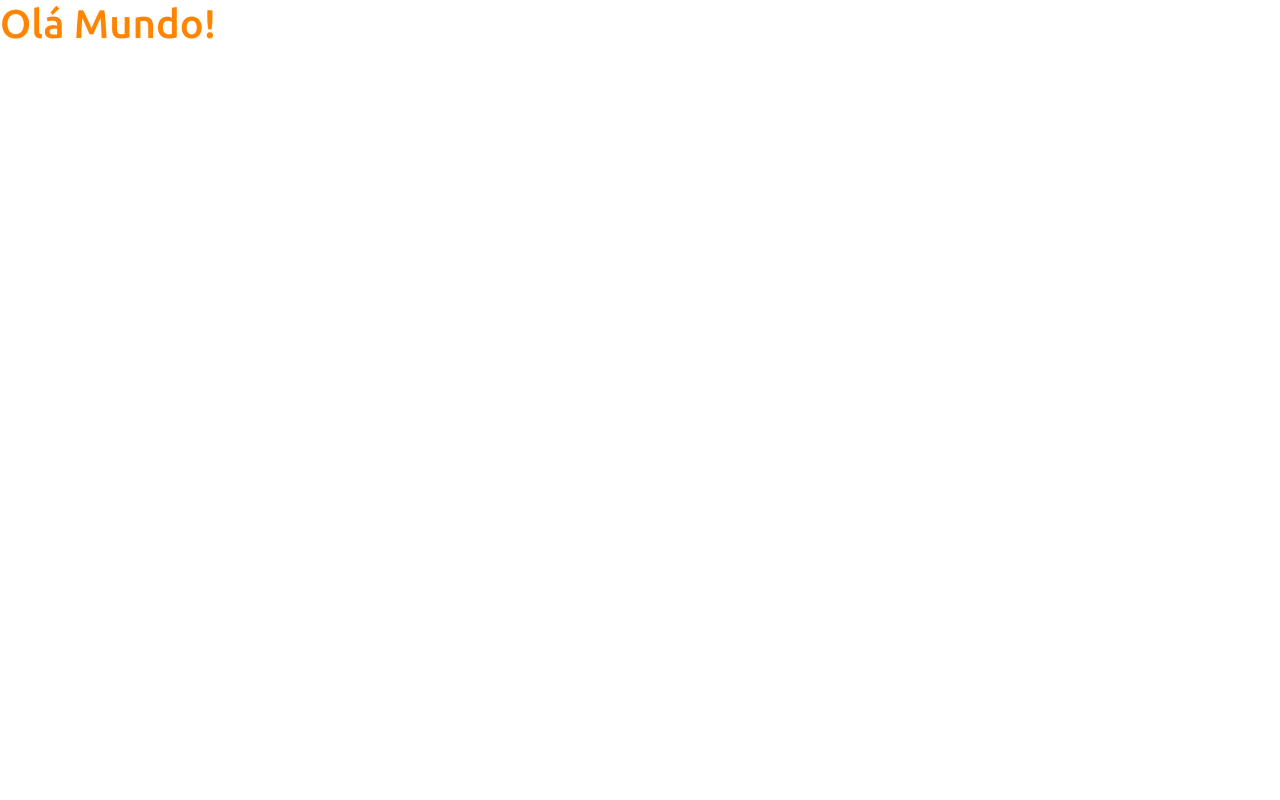
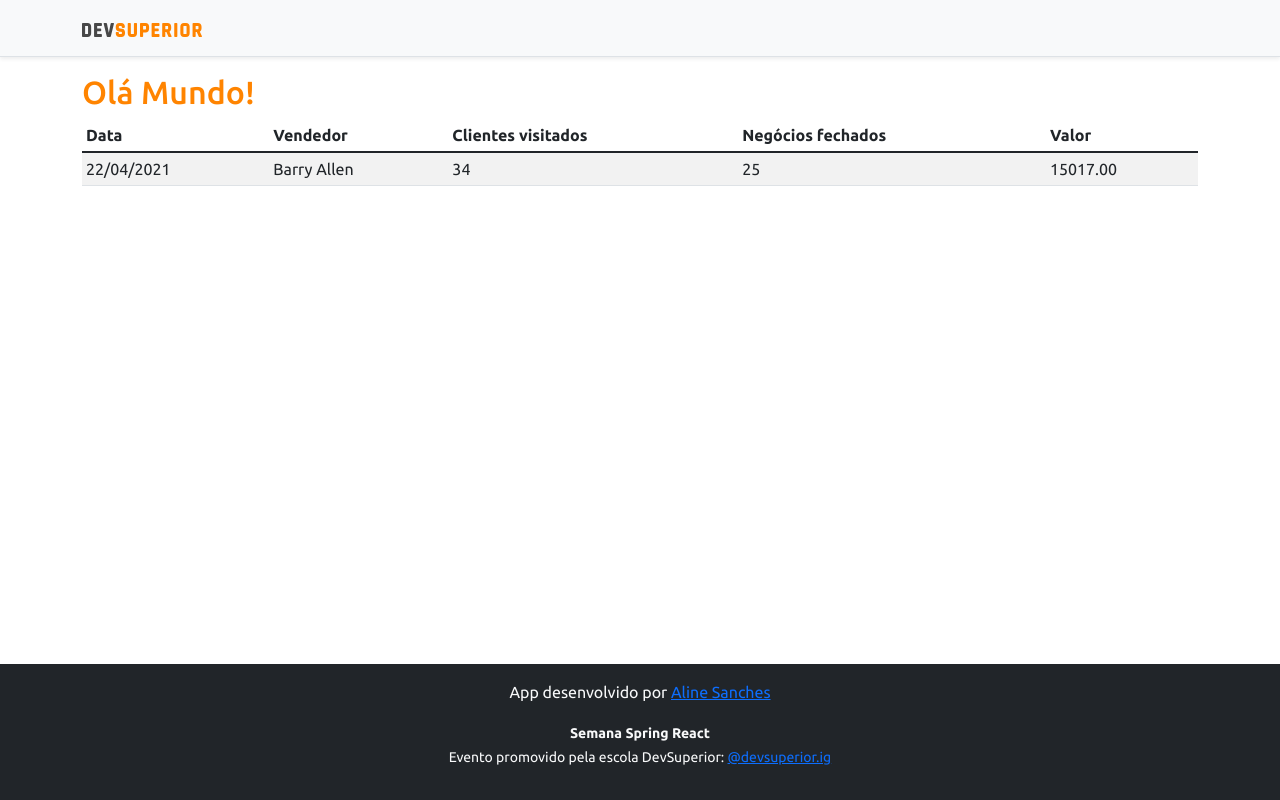
Before and after one commit to sanchesaline6/projeto-sds3, a React (Create React App) app in the folder frontend/: page / in a window 1280 px wide. Built offline with nearby package versions, Linux system fonts and the light colour scheme.

Commit message:
Basic static components

```diff
--- a/frontend/src/App.tsx
+++ b/frontend/src/App.tsx
@@ -1,8 +1,18 @@
+import DataTable from "components/DataTable";
+import Footer from "components/Footer";
+import Navbar from "components/NavBar";
+
 function App() {
   return (
-    <div>
-      <h1 className="text-primary">Olá Mundo!</h1>
-    </div>
+    <>
+      <Navbar />
+      <div className="container">
+        <h2 className="text-primary">Olá Mundo!</h2>
+
+        <DataTable />
+      </div>
+      <Footer />
+    </>
   );
 }
 
--- /dev/null
+++ b/frontend/src/components/DataTable/index.tsx
@@ -0,0 +1,29 @@
+function DataTable() {
+    return (
+        <div className="table-responsive">
+    <table className="table table-striped table-sm">
+        <thead>
+            <tr>
+                <th>Data</th>
+                <th>Vendedor</th>
+                <th>Clientes visitados</th>
+                <th>Negócios fechados</th>
+                <th>Valor</th>
+            </tr>
+        </thead>
+        <tbody>
+            <tr>
+                <td>22/04/2021</td>
+                <td>Barry Allen</td>
+                <td>34</td>
+                <td>25</td>
+                <td>15017.00</td>
+            </tr>
+        </tbody>
+    </table>
+</div>
+
+    );
+}
+
+export default DataTable;
--- /dev/null
+++ b/frontend/src/components/Footer/index.tsx
@@ -0,0 +1,14 @@
+function Footer() {
+    return (
+        <footer className="footer mt-auto py-3 bg-dark">
+            <div className="container">
+                <p className="text-light">App desenvolvido por <a href="https://github.com/sanchesaline6" target="_blank" rel="noreferrer">Aline Sanches</a></p>
+                <p className="text-light"><small><strong>Semana Spring React</strong><br />
+                    Evento promovido pela escola DevSuperior: <a href="https://instagram.com/devsuperior.ig" target="_blank" rel="noreferrer">@devsuperior.ig</a></small></p>
+            </div>
+        </footer>
+
+    );
+}
+
+export default Footer;
--- /dev/null
+++ b/frontend/src/components/NavBar/index.tsx
@@ -0,0 +1,15 @@
+import ImgDsDark from 'assets/img/ds-dark.svg';
+
+function Navbar() {
+    return (
+        <div className="d-flex flex-column flex-md-row align-items-center p-3 px-md-4 mb-3 bg-light border-bottom shadow-sm">
+            <div className="container">
+                <nav className="my-2 my-md-0 mr-md-3">
+                    <img src={ImgDsDark} alt="DevSuperior" width="120" />
+                </nav>
+            </div>
+        </div>
+    );
+}
+
+export default Navbar;
--- a/frontend/src/index.tsx
+++ b/frontend/src/index.tsx
@@ -3,7 +3,6 @@
 import 'bootstrap/dist/css/bootstrap.css';
 import 'assets/css/styles.css';
 import App from './App';
-
 
 ReactDOM.render(
   <React.StrictMode>
```
Also changed, not shown: frontend/public/index.html (line endings or trailing spaces), frontend/src/assets/img/ds-dark.svg (added).
